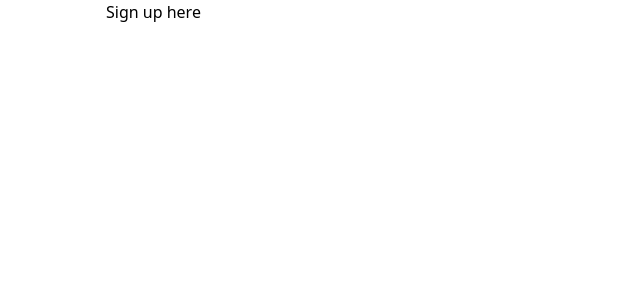
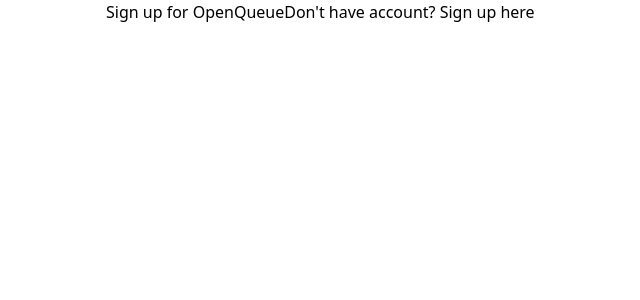
Before and after one commit to 0verread/ninetofive, a React app: page /signup in a window 1280 px wide. Shown: the top 300 px of the page, without its empty margins (38-678 px from the left). Built offline with nearby package versions, Linux system fonts and the light colour scheme.

Commit message:
today commit

```diff
--- a/src/pages/Signup.tsx
+++ b/src/pages/Signup.tsx
@@ -2,7 +2,10 @@ import React from "react";
 
 const Signup = () => {
   return (
-      <div>Sign up here</div>
+      <div>
+        <span>Sign up for OpenQueue</span>
+        <span>Don't have account? Sign up here</span>
+      </div>
   )
 };
 
```
